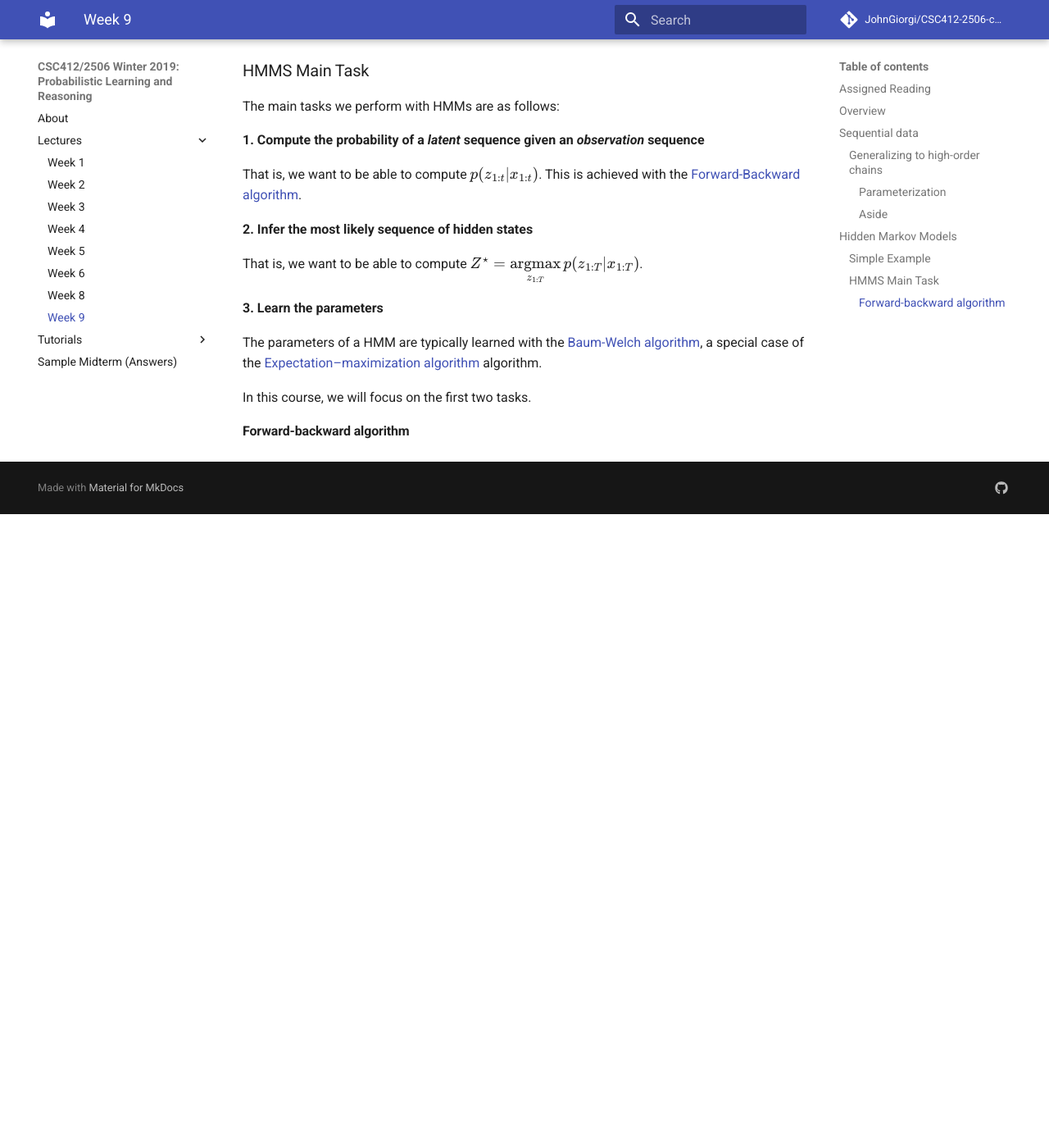
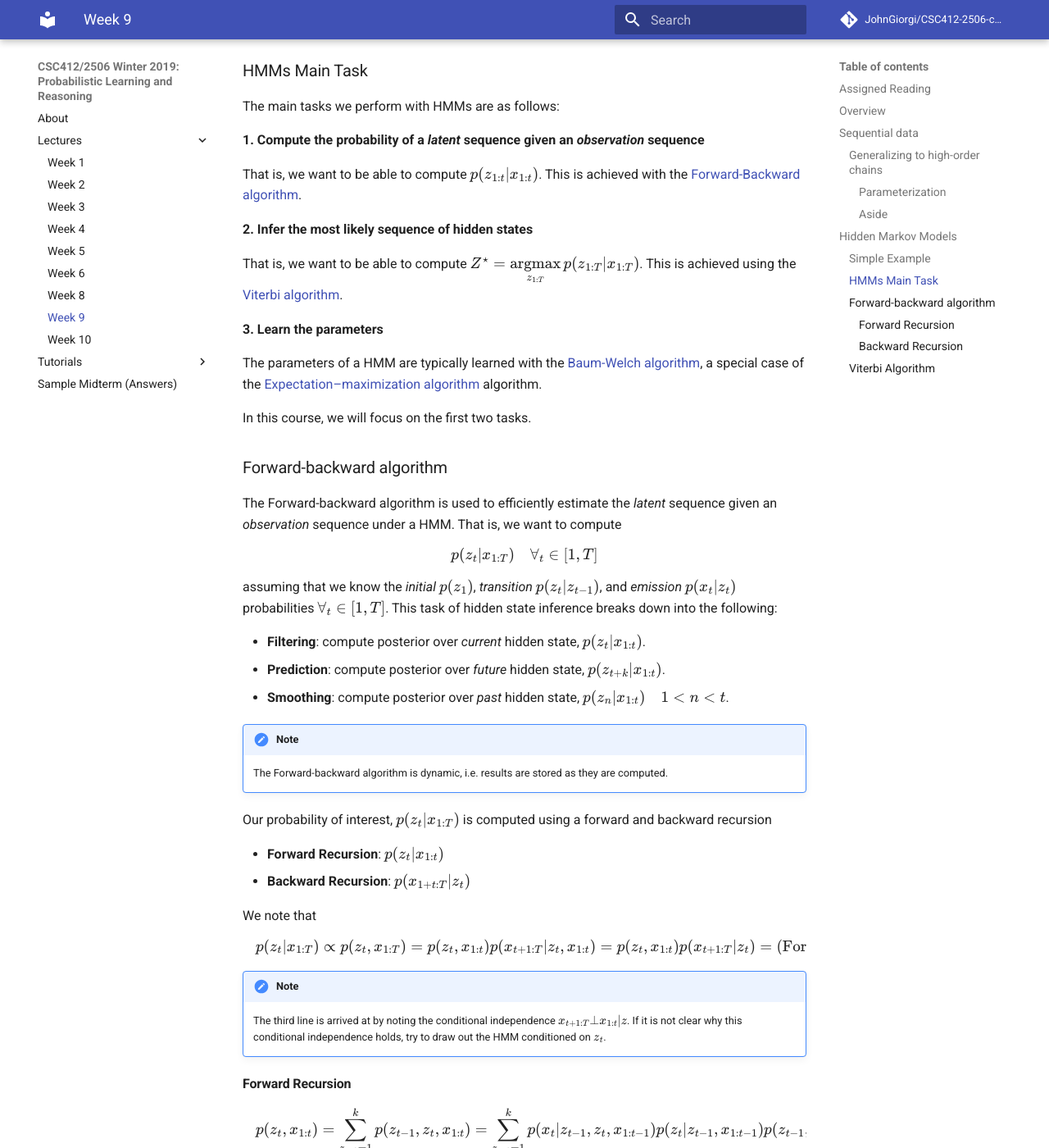
Before and after one commit to JohnGiorgi/CSC412-2506-course-notes, an MkDocs documentation site: the page built from docs/lectures/week_9.md, in a window 1280 px wide and 1400 px high, scrolled down 5271 px. Shown: the whole window at 82% size. Built offline with MkDocs 1.6.1 and Material for MkDocs 9.7.7, drawn with Linux system fonts in a browser that asks for light colours; formulas are drawn with MathJax 3; comment, search, counter and statistics services are not loaded; before the commit the page ends 5898 px from its top, so only the background shows below that; some of the changed text lies outside the part shown.

Commit message:
:books: Finish week 10 content up to Alternative Forms of Elbo & Intuition

```diff
--- a/docs/lectures/week_9.md
+++ b/docs/lectures/week_9.md
@@ -164,7 +164,7 @@
 = 0.515
 \]
 
-### HMMS Main Task
+### HMMs Main Task
 
 The main tasks we perform with HMMs are as follows:
 
@@ -174,7 +174,7 @@
 
 __2. Infer the most likely sequence of hidden states__
 
-That is, we want to be able to compute \(Z^{\star} = \underset{z_{1:T}}{\operatorname{argmax}} p(z_{1:T} | x_{1:T})\).
+That is, we want to be able to compute \(Z^{\star} = \underset{z_{1:T}}{\operatorname{argmax}} p(z_{1:T} | x_{1:T})\). This is achieved using the [Viterbi algorithm](https://en.wikipedia.org/wiki/Viterbi_algorithm).
 
 __3. Learn the parameters__
 
@@ -182,4 +182,72 @@
 
 In this course, we will focus on the first two tasks.
 
-#### Forward-backward algorithm
+### Forward-backward algorithm
+
+The Forward-backward algorithm is used to efficiently estimate the _latent_ sequence given an _observation_ sequence under a HMM. That is, we want to compute
+
+\[
+p(z_{t} | x_{1:T}) \quad \forall_t \in [1, T]
+\]
+
+assuming that we know the _initial_ \(p(z_1)\), _transition_ \(p(z_t | z_{t-1})\), and _emission_ \(p(x_t | z_t)\) probabilities \(\forall_t \in [1 ,T]\). This task of hidden state inference breaks down into the following:
+
+- **Filtering**: compute posterior over _current_ hidden state, \(p(z_t | x_{1:t})\).
+- **Prediction**: compute posterior over _future_ hidden state, \(p(z_{t+k} | x_{1:t})\).
+- **Smoothing**: compute posterior over _past_ hidden state, \(p(z_n | x_{1:t}) \quad 1 \lt n \lt t\).
+
+!!! note
+    The Forward-backward algorithm is dynamic, i.e. results are stored as they are computed.
+
+Our probability of interest, \(p(z_{t} | x_{1:T})\) is computed using a forward and backward recursion
+
+- **Forward Recursion**: \(p(z_{t} | x_{1:t})\)
+- **Backward Recursion**: \(p(x_{1 + t : T} | z_t)\)
+
+We note that
+
+\[
+p(z_t | x_{1:T}) \propto p(z_t, x_{1:T}) \\
+= p(z_t, x_{1:t})p(x_{t+1:T} | z_t, x_{1:t}) \\
+= p(z_t, x_{1:t})p(x_{t+1:T} | z_t) \\
+= (\text{Forward Recursion})(\text{Backward Recursion})
+\]
+
+!!! note
+    The third line is arrived at by noting the conditional independence \(x_{t+1:T} \bot x_{1:t} | z\). If it is not clear why this conditional independence holds, try to draw out the HMM conditioned on \(z_t\).
+
+#### Forward Recursion
+
+\[
+p(z_t, x_{1:t}) = \sum^k_{z_{t-1} = 1}p(z_{t-1}, z_t, x_{1:t}) \\
+= \sum^k_{z_{t-1} = 1} p(x_t | z_{t-1}, z_t, x_{1:t-1})p(z_t | z_{t-1}, x_{1:t-1})p(z_{t-1}, x_{1:t-1}) \\
+= \alpha_t(z_t) = p(x_t | z_t) \sum^k_{z_{t-1} = 1} p(z_t | z_{t-1}) \alpha_{t-1}(z_{t-1})\\
+\]
+
+Notice that our forward recursion contains our emission, \(p(x_t | z_t)\) and transition, \(p(z_t | z_{t-1})\) probabilities. If we recurse all the way down to \(\alpha_1(z_1)\), we get
+
+\[
+\alpha_1(z_1) = p(z_1, x_1) = p(z_1)p(x_1 | z_1)
+\]
+
+the initial probability times the emission probability of the first observed state, as expected
+
+#### Backward Recursion
+
+\begin{align}
+p(x_{t+1:T} | z_t) &= \sum_{z_{t+1}}^k p(z_{t+1}, x_{t+1:T} | z_t) \\
+&= \sum_{z_{t+1}}^k p(x_{t+2:T} | z_{t+1}, z_t, x_{t+1})p(x_{t+1} | z_{t+1}, z_t)p(z_{t+1} | z_t) \\
+&= \sum_{z_{t+1}}^k p(x_{t+2:T} | z_{t+1})p(x_{t+1} | z_{t+1})p(z_{t+1} | z_t) \\
+&= \sum_{z_{t+1}}^k \beta_{t+1}(z_t) \varepsilon_{t+1} T_{t \rightarrow t+1}\ \\
+\end{align}
+
+Notice that our backward recursion contains our emission, \(p(x_{t+1} | z_{t+1})\) and transition, \(pp(z_{t+1} | z_t)\) probabilities. If we recurse all the way down to \(\beta_1(z_1)\), we get
+
+\[
+\beta_1(z_1) = p(x_{3:T} | z_{2})p(x_{2} | z_{2})p(z_{2} | z_1) \\
+\]
+
+### Viterbi Algorithm
+
+!!! error
+    Need to finish this, it was rushed into the last 5 minutes of lecture so my notes are poor. Use textbook/lecture slides to fill in the details.
--- a/mkdocs.yml
+++ b/mkdocs.yml
@@ -40,6 +40,7 @@
       - Week 6: lectures/week_6.md
       - Week 8: lectures/week_8.md
       - Week 9: lectures/week_9.md
+      - Week 10: lectures/week_10.md
     - Tutorials:
       - Week 1: tutorials/week_1.md
     - Sample Midterm (Answers): sample_midterm_answers.md
```
Also changed, not shown: docs/lectures/week_10.md (added, +132 -0 lines), docs/img/lecture_10_1.png (added), docs/img/lecture_10_2.png (added).
